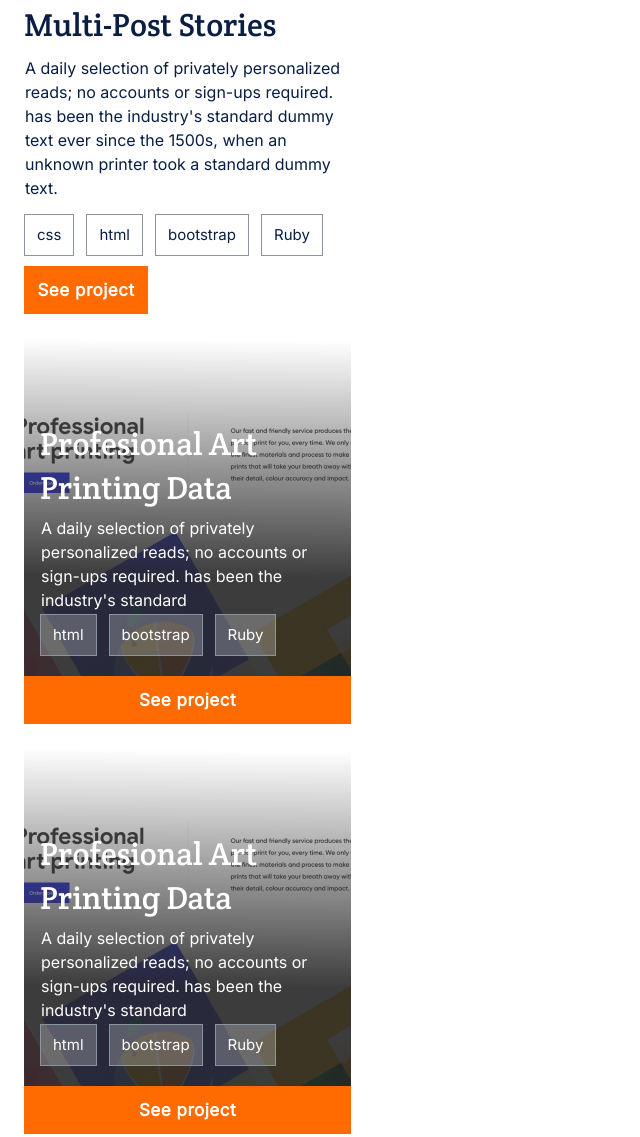
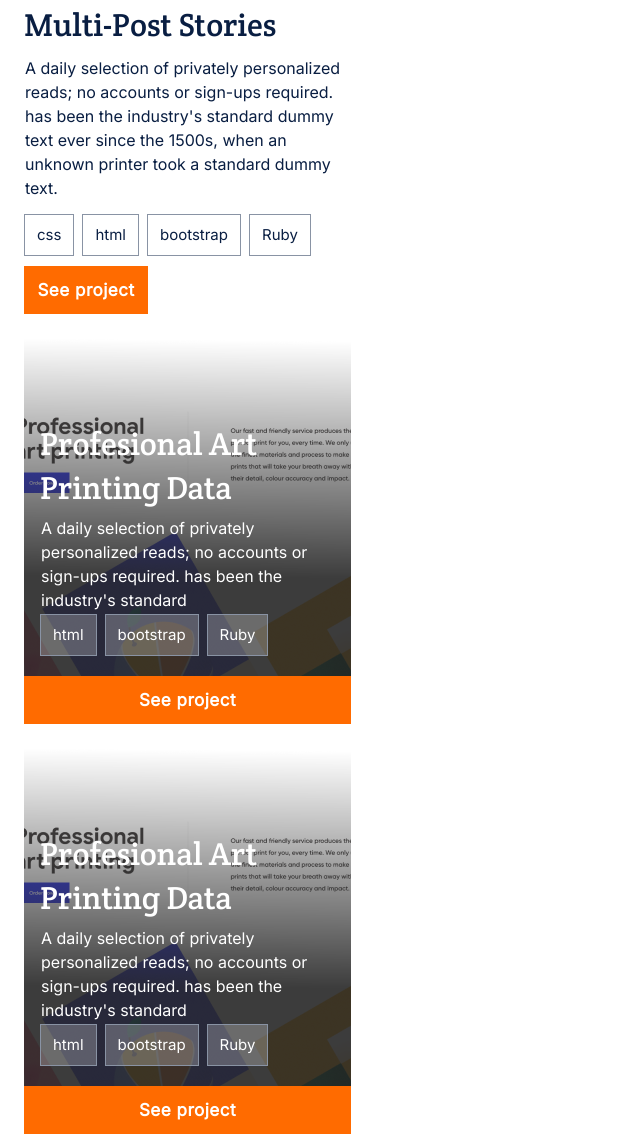
Before and after one commit to AbeeraTahir/Portfolio, a website: page index.html in a window 1280 px wide. Shown: the part 1195-2332 px from the top of the page, without its empty margins (0-640 px from the left). Drawn offline with Linux system fonts and the light colour scheme.

Commit message:
Update style.css file

```diff
--- a/style.css
+++ b/style.css
@@ -281,13 +281,12 @@ nav {
 }
 
 .tags ul {
-  display: flex;
-  align-items: center;
-  gap: 12px;
+  list-style: none;
 }
 
 .tags ul li {
-  list-style: none;
+  float: left;
+  margin-right: 8px;
   border: 1px solid #8993a4;
   padding: 10px 12px;
   font-family: 'Inter', sans-serif;
```
